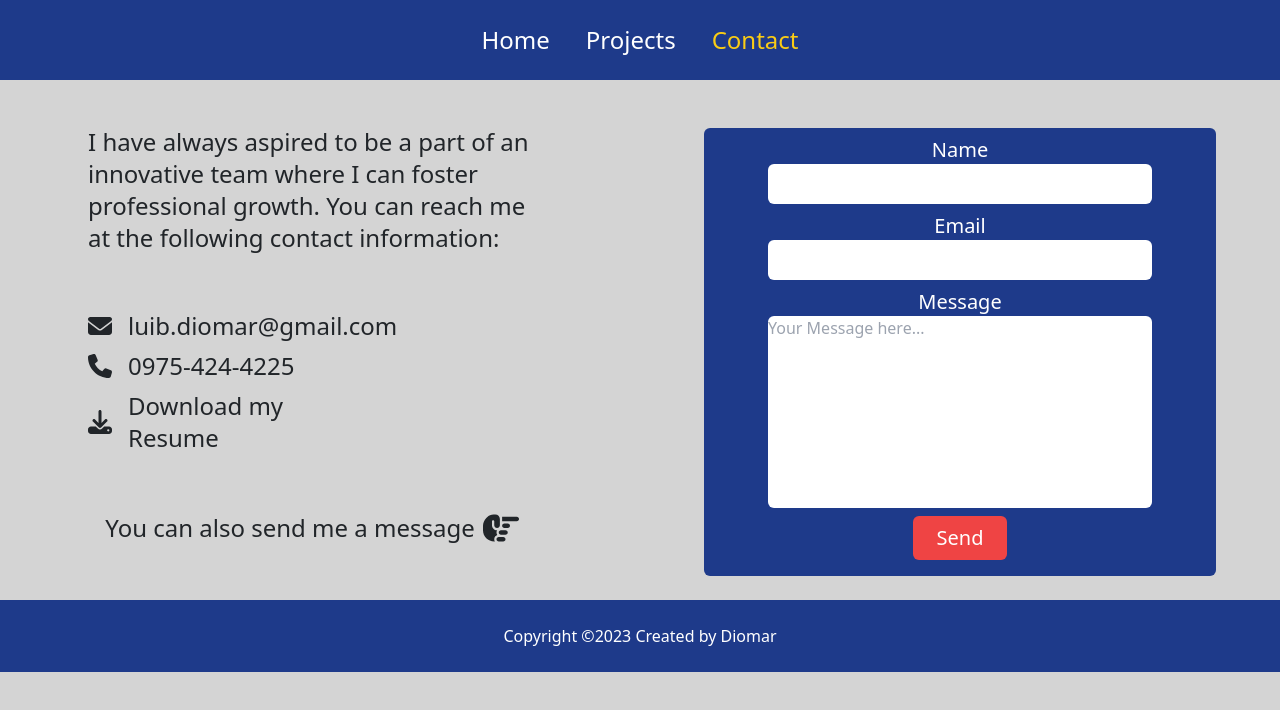
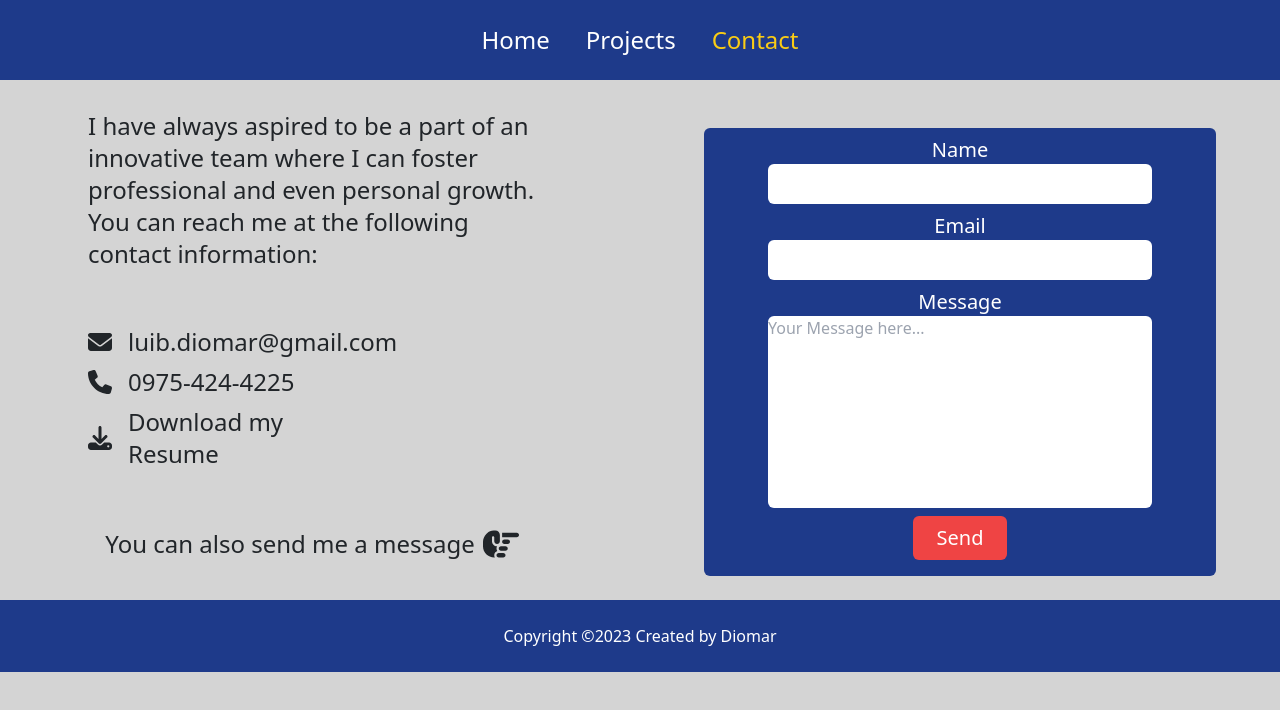
Before and after one commit to ramdio12/portfolio, a React (Vite) app: page /contact in a window 1280 px wide. Shown: the top 710 px of the page. Built offline with nearby package versions, Linux system fonts and the light colour scheme.

Commit message:
Home subtitle intro and contact page edited

```diff
--- a/src/Pages/Contact.tsx
+++ b/src/Pages/Contact.tsx
@@ -73,8 +73,8 @@ const Contact = () => {
           <div className="text-left md:w-4/5 mx-auto mb-8 px-4">
             <h1 className=" text-2xl mb-12">
               I have always aspired to be a part of an innovative team where I
-              can foster professional growth. You can reach me at the following
-              contact information:
+              can foster professional and even personal growth. You can reach me
+              at the following contact information:
             </h1>
             <h2 className="text-2xl  py-2 whitespace-nowrap">
               <FontAwesomeIcon icon={faEnvelope} className=" mr-4" />
```
